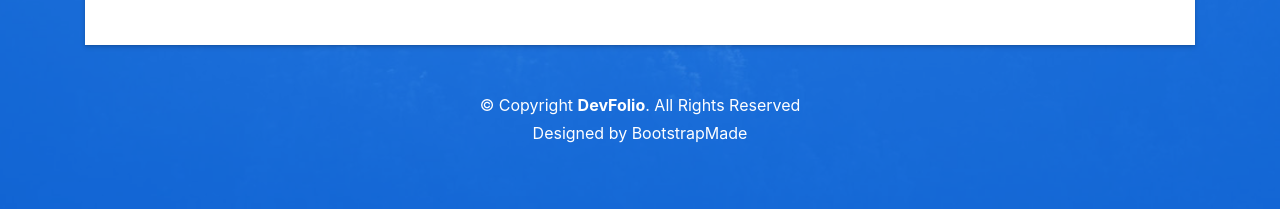
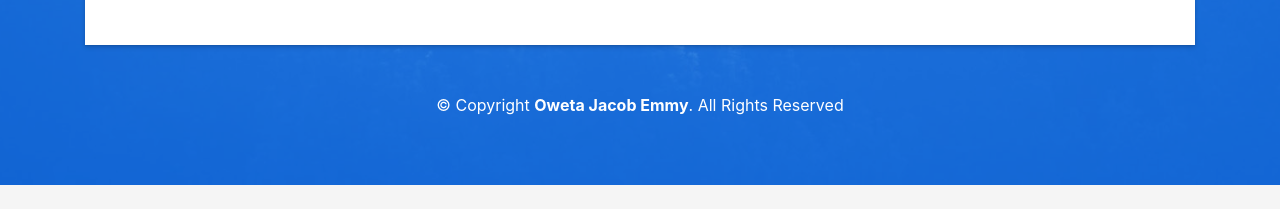
Before and after one commit to oweta/Oweta-Fortfolio, a plain HTML site: page index.html in a window 1280 px wide. Shown: the part 6760-6969 px from the top of the page. After the commit the page ends 6945 px from the top, so only its background shows below. Drawn offline with Linux system fonts and the light colour scheme; files whose address does not match are found by name.

Commit message:
copyright

```diff
--- a/index.html
+++ b/index.html
@@ -724,16 +724,7 @@
         <div class="row">
           <div class="col-sm-12">
             <div class="copyright-box">
-              <p class="copyright">&copy; Copyright <strong>DevFolio</strong>. All Rights Reserved</p>
-              <div class="credits">
-                <!--
-                  All the links in the footer should remain intact.
-                  You can delete the links only if you purchased the pro version.
-                  Licensing information: https://bootstrapmade.com/license/
-                  Purchase the pro version with working PHP/AJAX contact form: https://bootstrapmade.com/buy/?theme=DevFolio
-                -->
-                Designed by <a href="https://bootstrapmade.com/">BootstrapMade</a>
-              </div>
+              <p class="copyright">&copy; Copyright <strong>Oweta Jacob Emmy</strong>. All Rights Reserved</p>
             </div>
           </div>
         </div>
```
